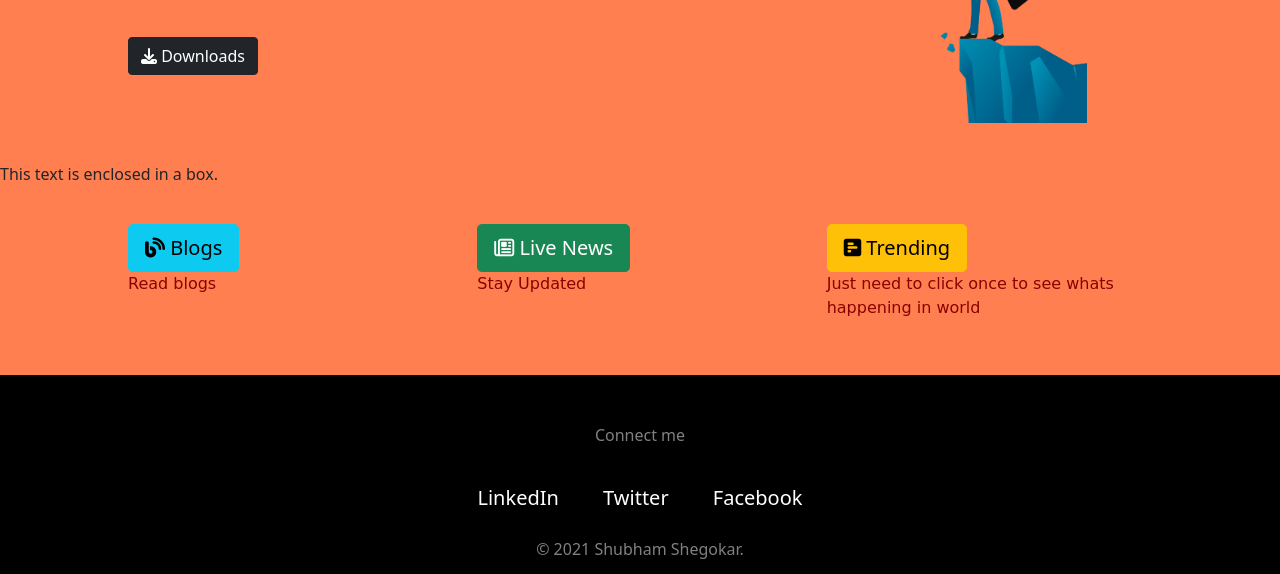
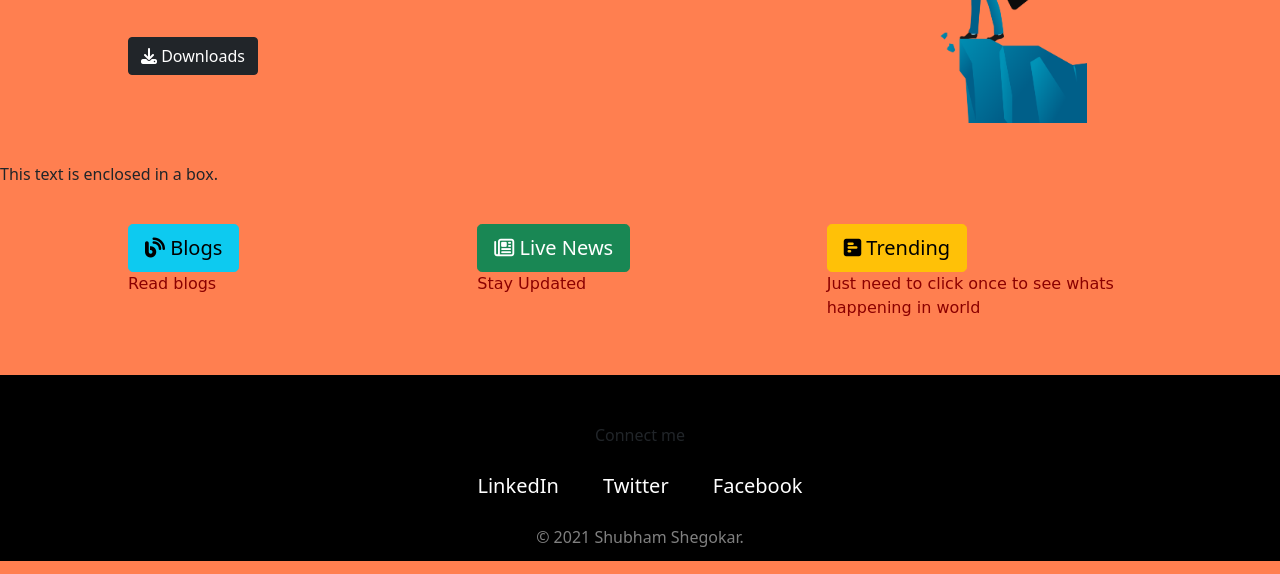
Before and after one commit to ShubhamShegokar1/myCV, a plain HTML site: page index.html in a window 1280 px wide. Shown: the part 297-871 px from the top of the page. Drawn offline with nearby package versions, Linux system fonts and the light colour scheme.

Commit message:
Update Style.css

```diff
--- a/Style.css
+++ b/Style.css
@@ -2,7 +2,6 @@ body
 {
   background-color: Coral;
 }
-
 
 .navbar-nav ml-auto
 {
@@ -16,7 +15,7 @@ margin-left: 30%;
 }
 
 
-.container-fluid
+.container-fluid, .blogs, .news , .twitter
 {
   padding: 3% 10%;
 }
@@ -43,6 +42,8 @@ p{
 }
 
 
+
+
 .bottom-container
 {
   background-color:  black;
@@ -57,12 +58,19 @@ text-decoration: none;
 font-size: 20px;
 }
 
+
 a :hover
 {
 color:#AFEEEE;
 }
 
-.copyright, .connect
+h3
+{
+  color: #8b0000;
+  font-family: 'Caveat', cursive;
+}
+
+.copyright, .Connect
 {
   color: gray;
   padding-bottom: 1%;
```
